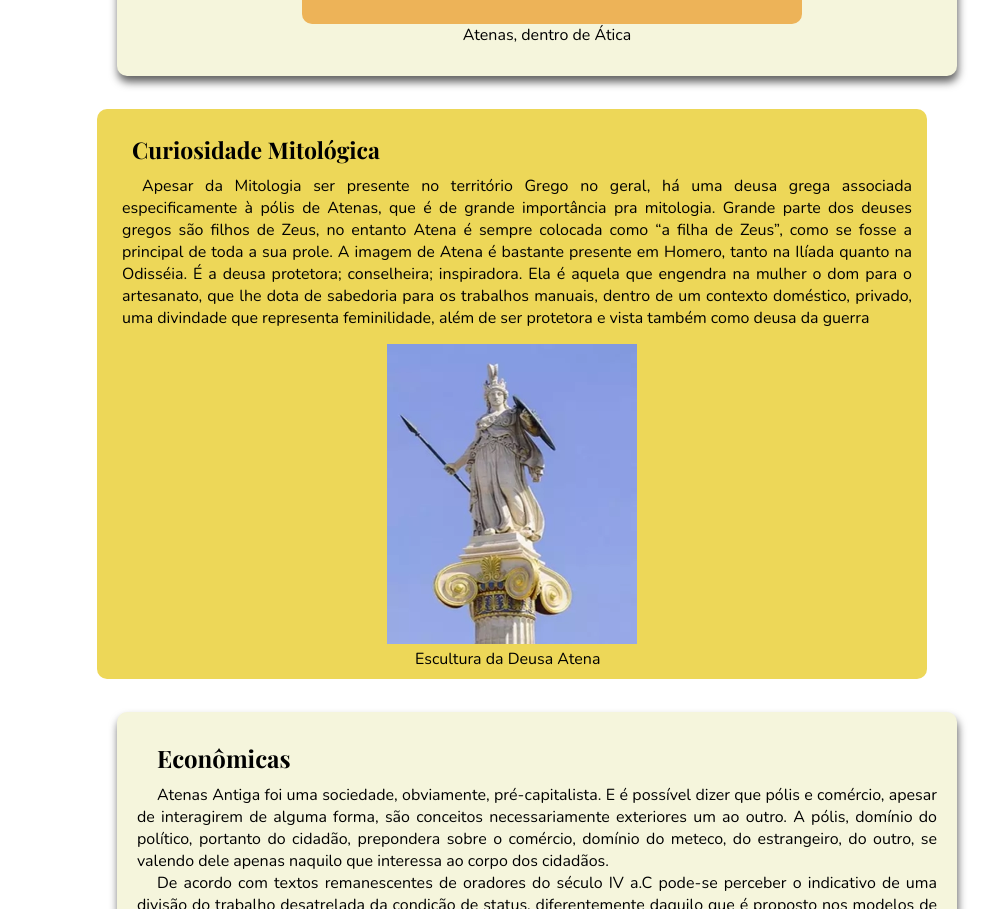
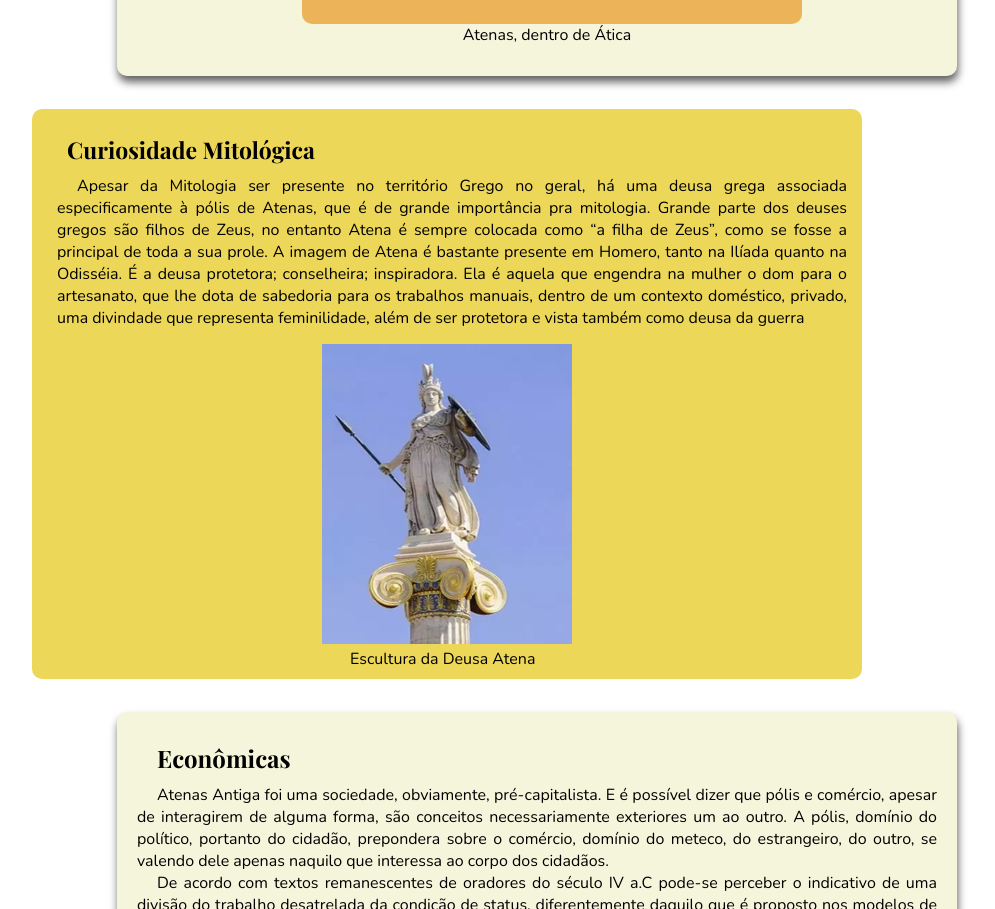
Before and after one commit to prttycvnt/trabalho-historia, a plain HTML site: page index.html in a window 1280 px wide. Shown: the part 2047-2956 px from the top of the page, without its empty margins (103-1098 px from the left). Drawn offline with nearby package versions, Linux system fonts and the light colour scheme; a web font is replaced by a local one.

Commit message:
Update index.html

```diff
--- a/index.html
+++ b/index.html
@@ -116,7 +116,7 @@ p {
     margin-top: 33px;
     height: 540px;
     width: 800px;
-    margin-left: 200px;
+    margin-left: 135px;
     border-radius: 10px;
     padding: 15px;
  }
```
